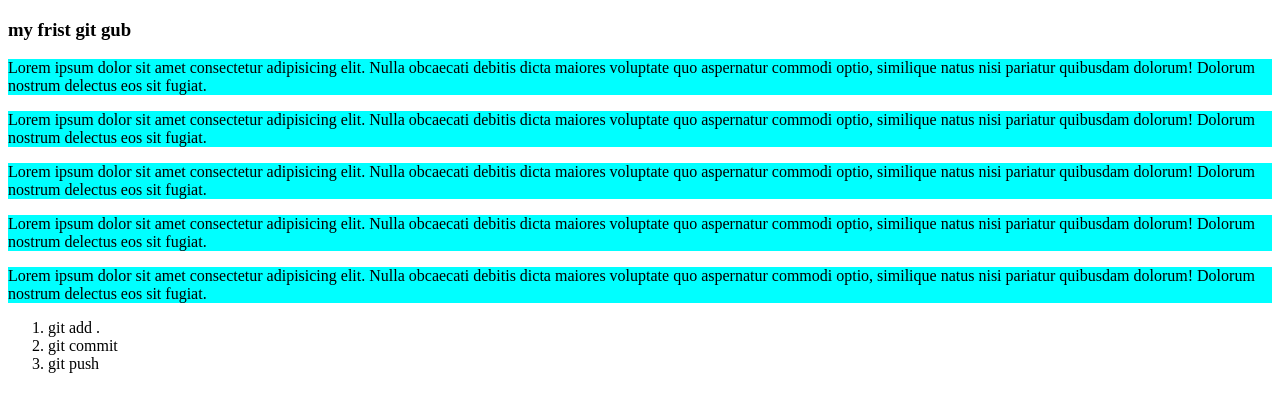
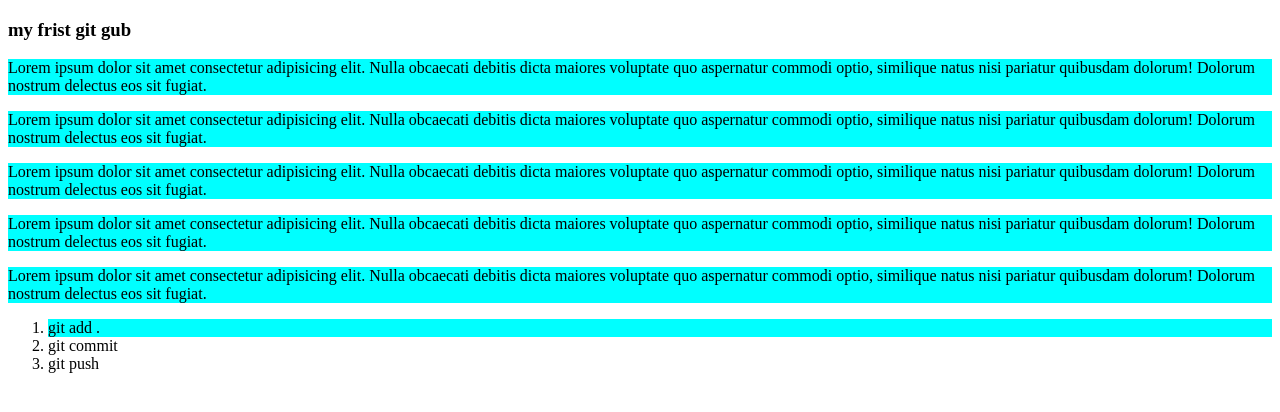
Before and after one commit to Nazmul0197/my-demo-website, a plain HTML site: page index.html in a window 1280 px wide. Drawn offline with Linux system fonts and the light colour scheme.

Commit message:
my frist commit blogs

```diff
--- a/index.html
+++ b/index.html
@@ -24,7 +24,7 @@
         <p>Lorem ipsum dolor sit amet consectetur adipisicing elit. Nulla obcaecati debitis dicta maiores voluptate quo aspernatur commodi optio, similique natus nisi pariatur quibusdam dolorum! Dolorum nostrum delectus eos sit fugiat.</p>
     </div>
     <ol>
-        <li>git add .</li>
+        <li class="blog">git add .</li>
         <li>git commit </li>
         <li>git push</li>
     </ol>
```
